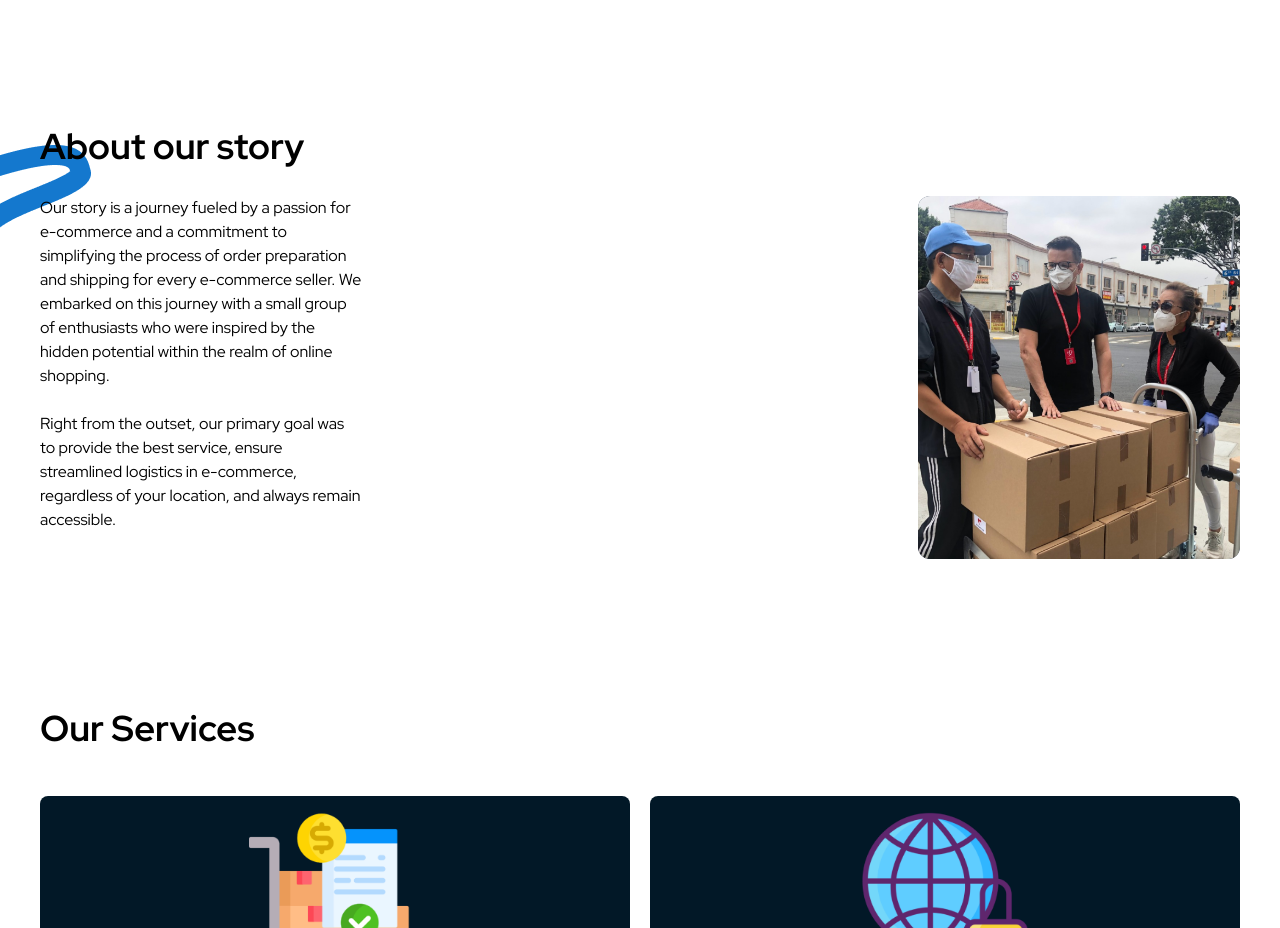
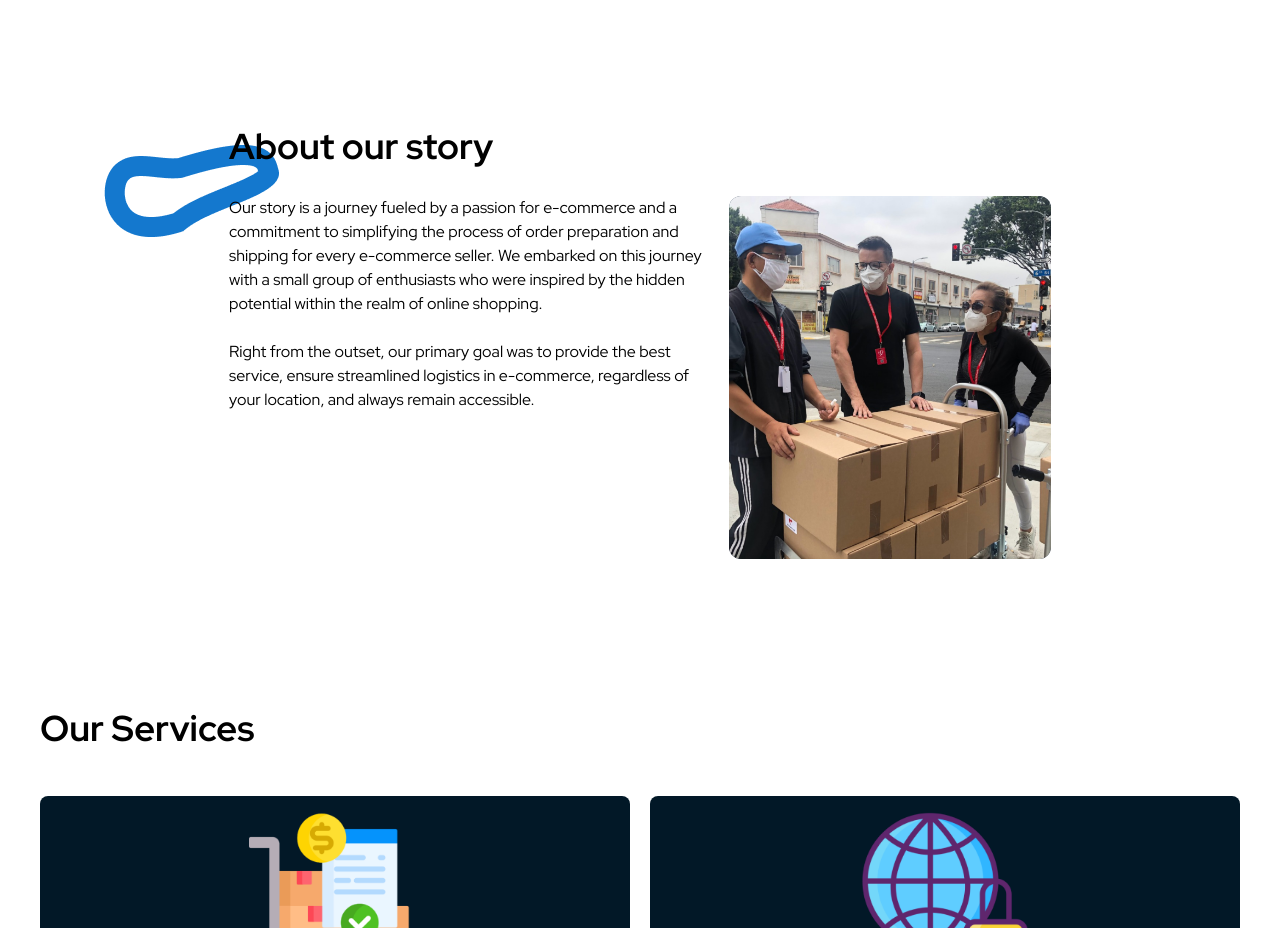
Before and after one commit to korvan17/nevadaFrontend, a Next.js app: page / in a window 1280 px wide. Shown: the part 880-1808 px from the top of the page. Built offline with nearby package versions, Linux system fonts and the light colour scheme.

Commit message:
Fix css bugs on tablet and desktop

```diff
--- a/src/components/About/About.jsx
+++ b/src/components/About/About.jsx
@@ -10,8 +10,9 @@ export default function About() {
       <div className="container ">
         <div
           className="
-        md:flex md:flex-row-reverse md:justify-between
-        lg:flex lg:flex-row lg:basis-[calc(100%-24px)/2] lg:gap-6 lg:justify-center "
+          flex
+          md:flex md:flex-row-reverse md:basis-[calc(100%-20px)/2] md:gap-5 md:justify-center
+          lg:flex lg:flex-row lg:basis-[calc(100%-24px)/2] lg:gap-6 lg:justify-center "
         >
           <Image
             src="/about-main.png"
@@ -20,6 +21,7 @@ export default function About() {
             height={663}
             // block
             className="absolute w-auto h-auto rounded-xl
+            flex
             top-[79px] left-[20px] bg-slate-600 max-w-[210px]
             md:static md:max-w-[322px] md:h-[363px] md:mt-[68px]
             lg:flex lg:mt-0 lg:max-w-[588px] lg:h-auto "
@@ -31,12 +33,12 @@ export default function About() {
             width={210}
             height={236}
             // block
-            className=" absolute rounded-xl top-[254px] left-[254px] md:hidden"
+            className="absolute rounded-xl top-[254px] left-[254px] md:hidden"
           />
           <div
             className="
           relative flex flex-col w-full max-w-[480px] h-[500px]
-          md:max-w-[322px] lg:max-w-[588px]"
+          md lg:max-w-full"
           >
             <Image
               src="/circle-element-left.png"
@@ -44,8 +46,8 @@ export default function About() {
               width={175}
               height={92}
               className="absolute w-auto h-auto
-              md:-z-10 md:origin-top-left md:transform scale-x-[-1]
-              md:top-[17px] md:left-[51px]
+              md:-z-10  md:transform scale-x-[-1]
+              md:top-[17px] md:left-[-125px]
               lg:top-[63px] lg:left-[-88px] lg:-z-20"
             />
             <h2
```
